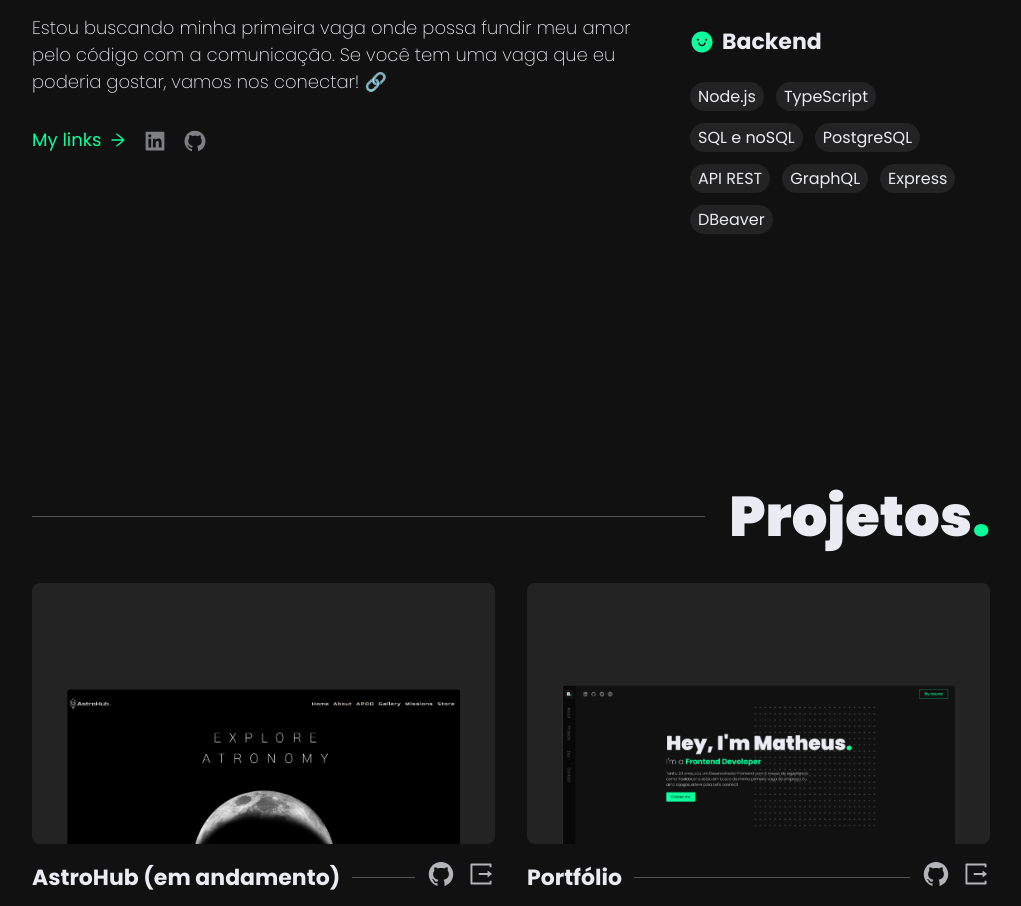
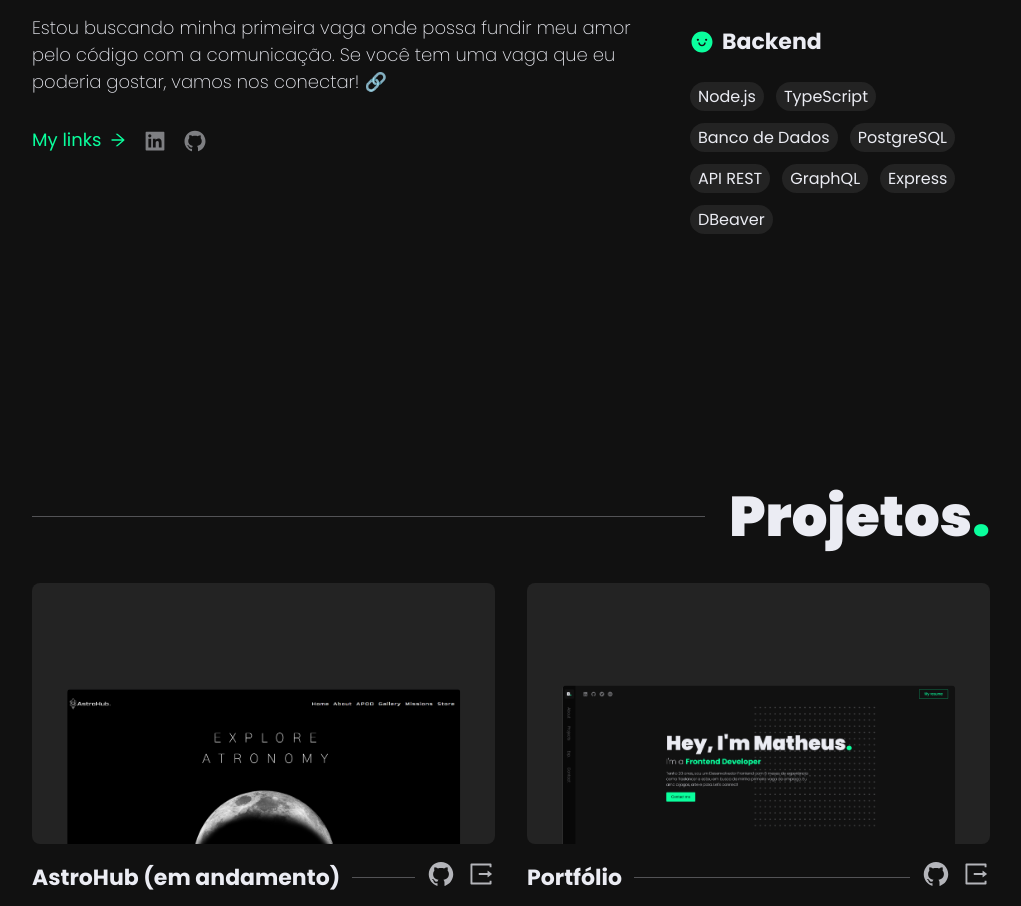
Before and after one commit to omatheusant/steam-portfolio-typescript, a Next.js app: page / in a window 1280 px wide. Shown: the part 1360-2266 px from the top of the page, without its empty margins (159-1180 px from the left). Built offline with nearby package versions, Linux system fonts and the light colour scheme.

Commit message:
Update Stats.tsx

```diff
--- a/components/home/about/Stats.tsx
+++ b/components/home/about/Stats.tsx
@@ -41,7 +41,7 @@ export const Stats = () => {
           <div className={styles.statGrid}>
             <span className="chip">Node.js</span>
             <span className="chip">TypeScript</span>
-            <span className="chip">SQL e noSQL</span>
+            <span className="chip">Banco de Dados</span>
             <span className="chip">PostgreSQL</span>
             <span className="chip">API REST</span>
             <span className="chip">GraphQL</span>
```
